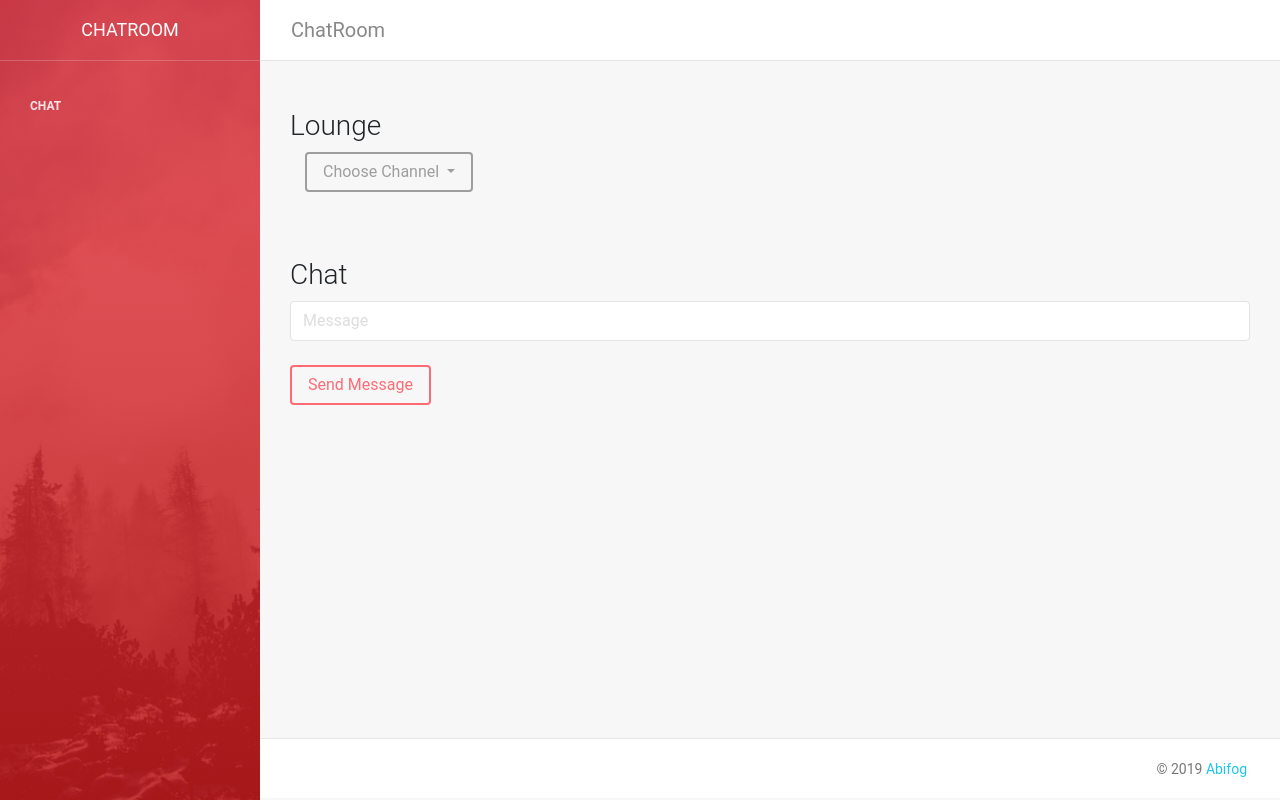
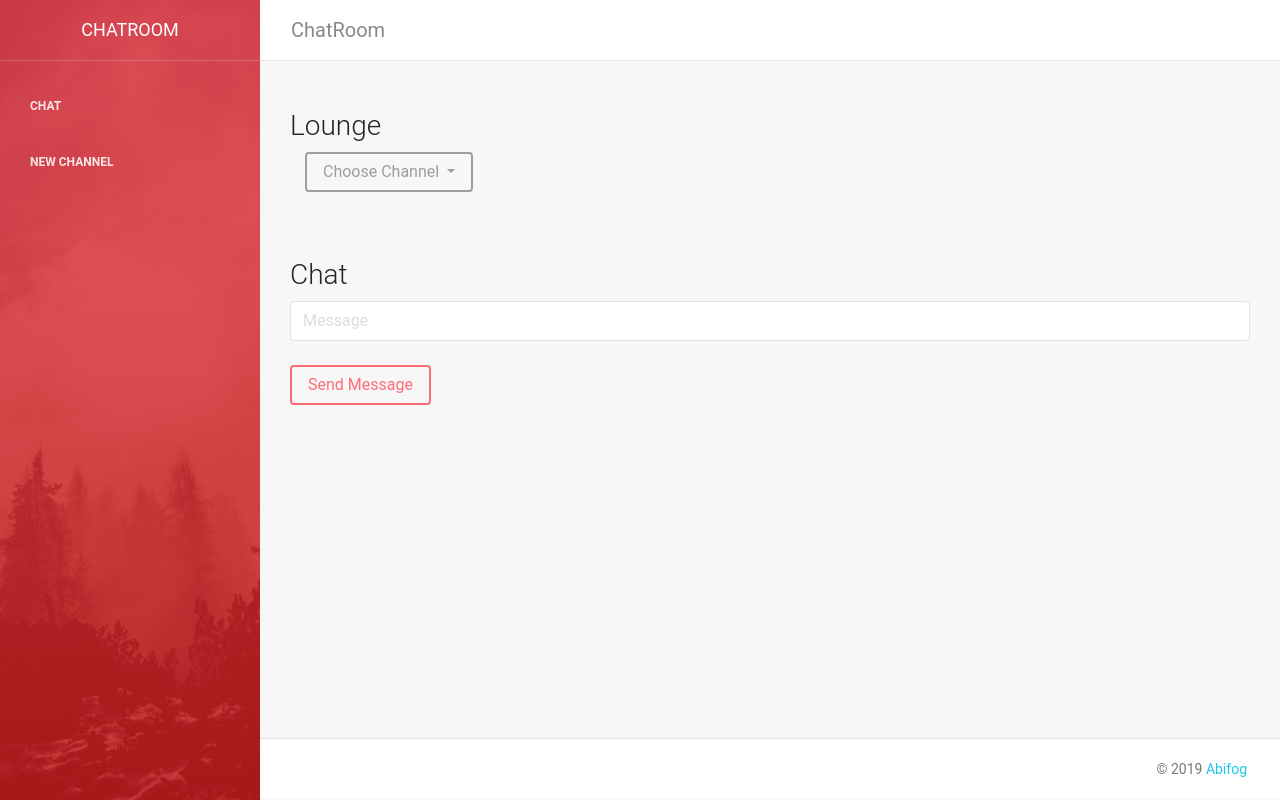
Before and after one commit to IceWreck/ChatRooms, a Flask app: page /chat in a window 1280 px wide. Run offline with Flask 2, Linux system fonts and the light colour scheme; the visitor is signed in with stand-in values (Sample User, id 1); some libraries are stand-ins or nearby versions.

Commit message:
Channel Creation

```diff
--- a/static/js/chat.js
+++ b/static/js/chat.js
@@ -65,9 +65,24 @@ document.addEventListener('DOMContentLoaded', () => {
         }
     });
 
+    // Add Channel
+
+    document.querySelector('#save-channel').onclick = () => {
+        channel_name = document.querySelector('#new-channel-name').value;
+        const btn = document.createElement('button');
+        btn.className = 'dropdown-item';
+        btn.id = channel_name.toLowerCase();
+        btn.value = channel_name.toLowerCase();
+        btn.type = "button";
+        btn.innerHTML = "#" + channel_name;
+        document.querySelector('#channel-list').append(btn);
+        $('#newChannel').modal('hide');
+    };
+
     // Watch for channel change
     // TODO: convert this jquery syntax to pure JS
-    $('#channel-list button').on('click', function () {
+    $(document).on('click', '#channel-list button', function () {
+        console.log("clicked");
         channel_name = this.value;
         document.querySelector("#channel-name").innerHTML = channel_name;
         // remove messages from previous channel
--- a/templates/chat.html
+++ b/templates/chat.html
@@ -12,6 +12,30 @@ ChatRoom
 {% block main %}
 
 <h3 id="channel-name">Channel</h3>
+
+<!-- New Channel Modal -->
+<div class="modal fade" id="newChannel" tabindex="-1" role="dialog" aria-labelledby="exampleModalLabel" aria-hidden="true">
+    <div class="modal-dialog" role="document">
+      <div class="modal-content">
+        <div class="modal-header">
+          <h5 class="modal-title" id="exampleModalLabel">New Channel</h5>
+          <button type="button" class="close" data-dismiss="modal" aria-label="Close">
+            <span aria-hidden="true">&times;</span>
+          </button>
+        </div>
+        <div class="modal-body">
+          <input type="text" class="form-control" id="new-channel-name" placeholder="channelName" />
+        </div>
+        <div class="modal-footer">
+          <button type="button" class="btn btn-secondary" data-dismiss="modal">Close</button>
+          <button type="button" id="save-channel" class="btn btn-danger">Add Channel</button>
+        </div>
+      </div>
+    </div>
+</div>
+
+
+
 <div class="col-md-3 dropdown">
     <a href="#" class="btn dropdown-toggle" data-toggle="dropdown">
         Choose Channel
@@ -21,8 +45,10 @@ ChatRoom
         <li class="divider"></li>
         <button class="dropdown-item" value="Lounge" id="Lounge" type="button">#lounge</button>
         <button class="dropdown-item" value="Tech" id="Tech" type="button">#tech</button>
+        <button class="dropdown-item" value="LifeStyle" id="LifeStyle" type="button">#lifestyle</button>
+        <button class="dropdown-item" value="Entertainment" id="entertainment" type="button">#entertainment</button>
 
-        <li class="divider"></li>
+
     </ul>
 </div>
 <br>
--- a/templates/layout.html
+++ b/templates/layout.html
@@ -41,8 +41,18 @@
                             <p>CHAT</p>
                         </a>
                     </li>
+                    <li>
+                        <a class="nav-link" id="new-channel-btn" data-toggle="modal" data-target="#newChannel">
+                            <p>NEW CHANNEL</p>
+                        </a>
+                    </li>
+
 
                 </ul>
+
+
+
+
             </div>
         </div>
 
```
